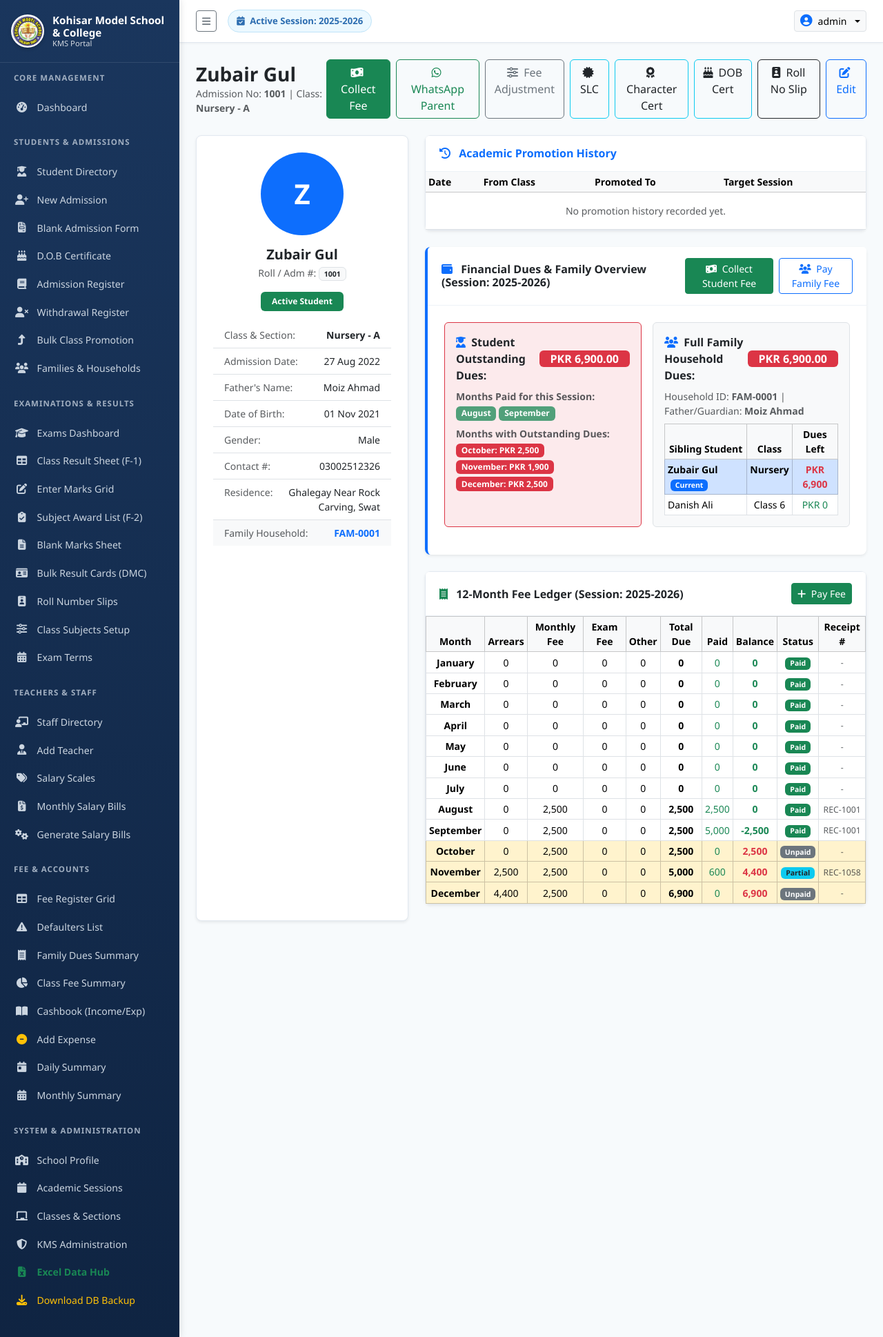
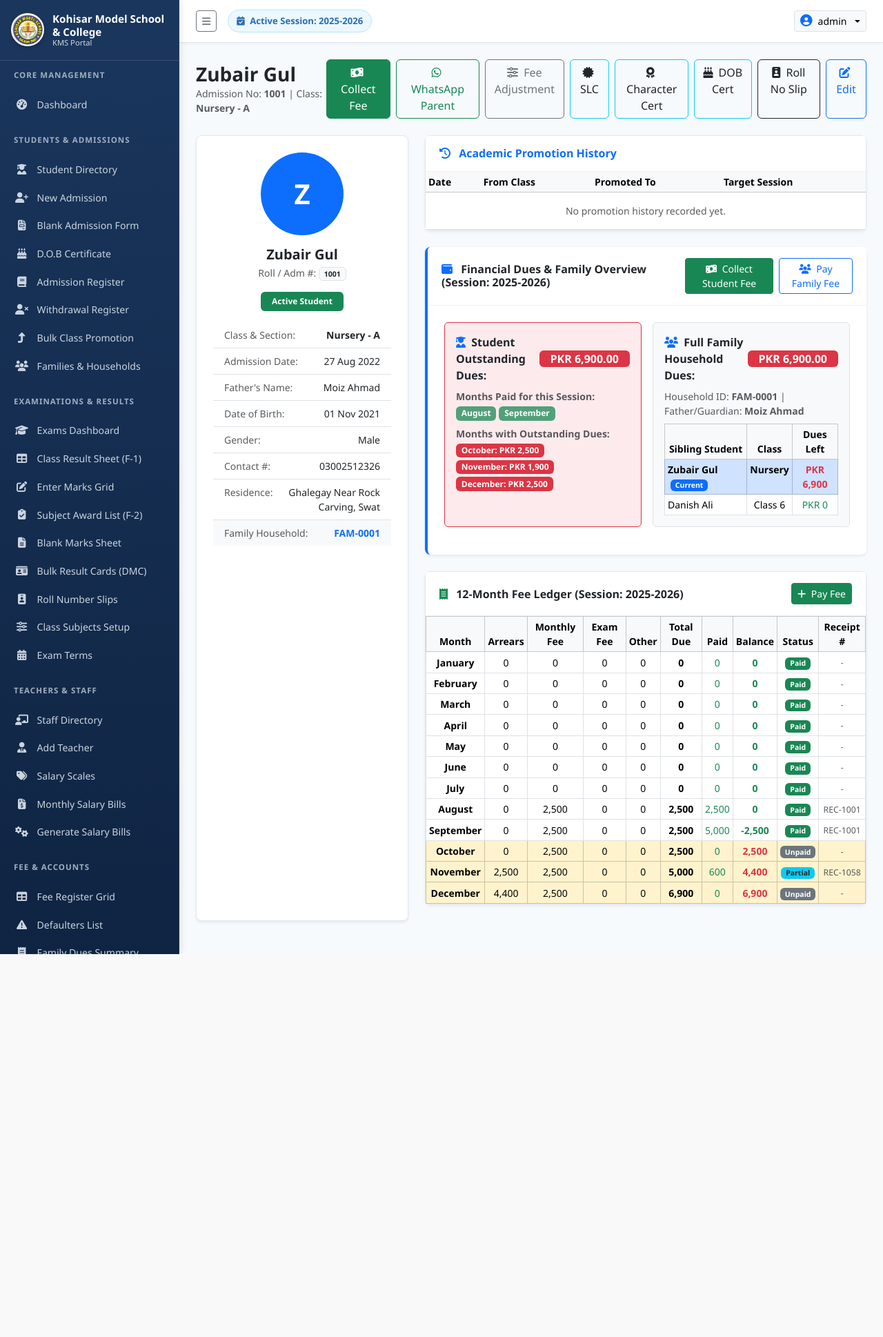
Before and after one commit to Rashidzada/kms-school, a Django app: page /students/1/ in a window 1280 px wide. Shown: the whole page at 69% size. After the commit the page ends 1383 px from the top, so only its background shows below. Run offline with Django 3.2, Linux system fonts and the light colour scheme; a user stored in the database is signed in; data comes from the database, SQL or seed files in the repository; some libraries are stand-ins or nearby versions.

Commit message:
Implement independent vertical scrolling for sidebar menu and independent vertical & horizontal scrolling for main content

```diff
--- a/templates/base.html
+++ b/templates/base.html
@@ -21,37 +21,57 @@
       --secondary-color: #2b6cb0;
       --accent-color: #d69e2e;
     }
-    body {
+    html, body {
+      height: 100%;
+      width: 100%;
+      margin: 0;
+      padding: 0;
+      overflow: hidden;
       font-family: 'Segoe UI', system-ui, -apple-system, sans-serif;
       background-color: #f7fafc;
       color: #2d3748;
-      min-height: 100vh;
     }
     #wrapper {
       display: flex;
-      width: 100%;
-      min-height: 100vh;
+      width: 100vw;
+      height: 100vh;
+      max-height: 100vh;
+      overflow: hidden;
     }
     #sidebar {
       width: var(--sidebar-width);
       min-width: var(--sidebar-width);
+      max-width: var(--sidebar-width);
+      height: 100vh;
+      max-height: 100vh;
       background: linear-gradient(180deg, #1a365d 0%, #0f2442 100%);
       color: #e2e8f0;
-      transition: all 0.3s ease;
+      transition: margin-left 0.3s ease;
       z-index: 1000;
       box-shadow: 2px 0 10px rgba(0,0,0,0.1);
+      display: flex;
+      flex-direction: column;
+      overflow-y: auto;
+      overflow-x: hidden;
+      flex-shrink: 0;
+      border-right: 1px solid rgba(255, 255, 255, 0.08);
     }
     #sidebar.collapsed {
       margin-left: calc(-1 * var(--sidebar-width));
     }
     .sidebar-brand {
-      padding: 1.25rem 1rem;
-      border-bottom: 1px solid rgba(255,255,255,0.1);
+      position: sticky;
+      top: 0;
+      z-index: 10;
+      background: #1a365d;
+      padding: 1.15rem 1rem;
+      border-bottom: 1px solid rgba(255,255,255,0.12);
       display: flex;
       align-items: center;
       gap: 12px;
       text-decoration: none;
       color: #fff;
+      flex-shrink: 0;
     }
     .sidebar-brand img {
       width: 48px;
@@ -106,23 +126,35 @@
     }
     #content-wrapper {
       flex: 1;
+      height: 100vh;
+      max-height: 100vh;
+      min-width: 0;
       display: flex;
       flex-direction: column;
-      overflow-x: hidden;
+      overflow-y: auto;
+      overflow-x: auto;
+      background-color: #f7fafc;
+      position: relative;
     }
     .topbar {
+      position: sticky;
+      top: 0;
+      z-index: 990;
       background: #fff;
       height: 62px;
+      min-height: 62px;
       border-bottom: 1px solid #e2e8f0;
       display: flex;
       align-items: center;
       justify-content: space-between;
       padding: 0 1.5rem;
-      box-shadow: 0 1px 3px rgba(0,0,0,0.05);
+      box-shadow: 0 2px 4px rgba(0,0,0,0.04);
+      flex-shrink: 0;
     }
     .main-content {
-      flex: 1;
+      flex: 1 0 auto;
       padding: 1.5rem;
+      min-width: 0;
     }
     .card {
       border: 1px solid #e2e8f0;
@@ -146,15 +178,66 @@
       font-size: 0.82rem;
     }
 
+    /* Custom Modern Scrollbars for Left Sidebar */
+    #sidebar::-webkit-scrollbar {
+      width: 6px;
+    }
+    #sidebar::-webkit-scrollbar-track {
+      background: rgba(0, 0, 0, 0.2);
+    }
+    #sidebar::-webkit-scrollbar-thumb {
+      background: rgba(255, 255, 255, 0.25);
+      border-radius: 4px;
+    }
+    #sidebar::-webkit-scrollbar-thumb:hover {
+      background: rgba(255, 255, 255, 0.45);
+    }
+    #sidebar {
+      scrollbar-width: thin;
+      scrollbar-color: rgba(255, 255, 255, 0.25) rgba(0, 0, 0, 0.2);
+    }
+
+    /* Custom Modern Scrollbars for Right Content Area */
+    #content-wrapper::-webkit-scrollbar {
+      width: 8px;
+      height: 8px;
+    }
+    #content-wrapper::-webkit-scrollbar-track {
+      background: #f1f5f9;
+    }
+    #content-wrapper::-webkit-scrollbar-thumb {
+      background: #cbd5e1;
+      border-radius: 4px;
+    }
+    #content-wrapper::-webkit-scrollbar-thumb:hover {
+      background: #94a3b8;
+    }
+    #content-wrapper {
+      scrollbar-width: thin;
+      scrollbar-color: #cbd5e1 #f1f5f9;
+    }
+
     /* Print styling */
     @media print {
+      html, body {
+        height: auto !important;
+        overflow: visible !important;
+        background: #fff !important;
+      }
       #sidebar, .topbar, .no-print, .btn, .pagination, .modal {
         display: none !important;
       }
       #wrapper {
         display: block !important;
+        height: auto !important;
+        width: 100% !important;
+        overflow: visible !important;
       }
       #content-wrapper {
+        display: block !important;
+        height: auto !important;
+        width: 100% !important;
+        overflow: visible !important;
         margin: 0 !important;
         padding: 0 !important;
       }
@@ -162,7 +245,6 @@
         padding: 0 !important;
       }
       body {
-        background: #fff !important;
         color: #000 !important;
         font-size: 12pt;
       }
```
